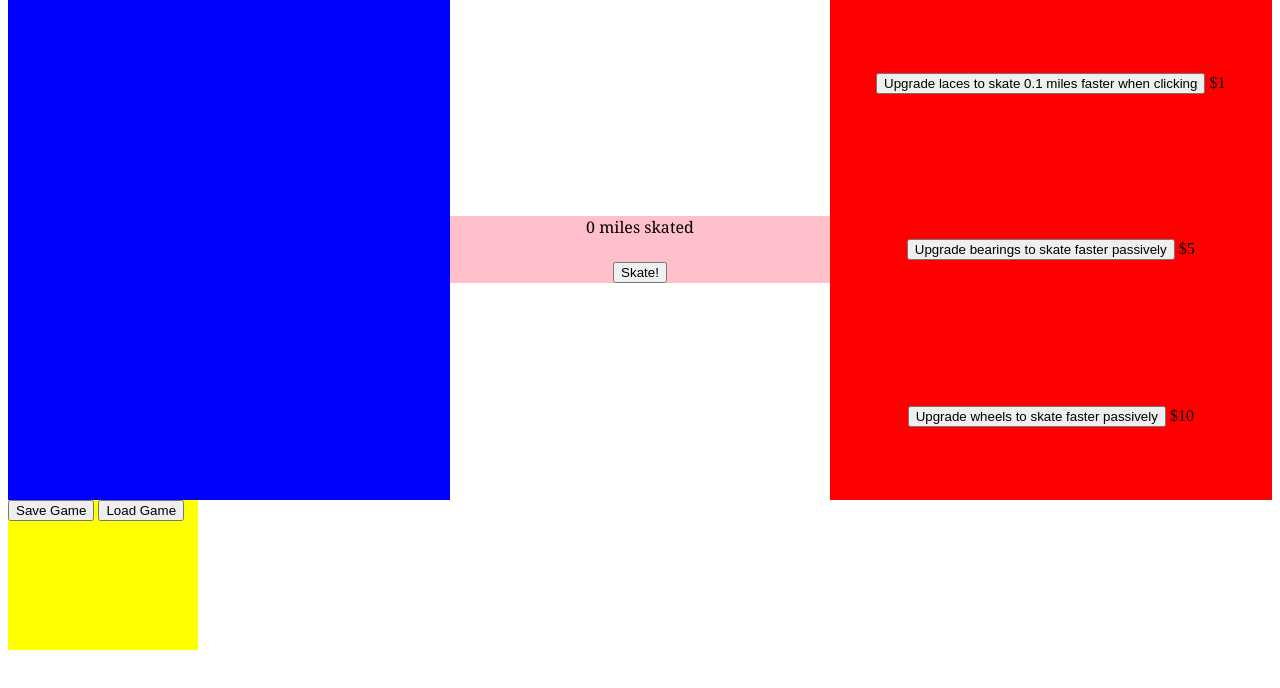
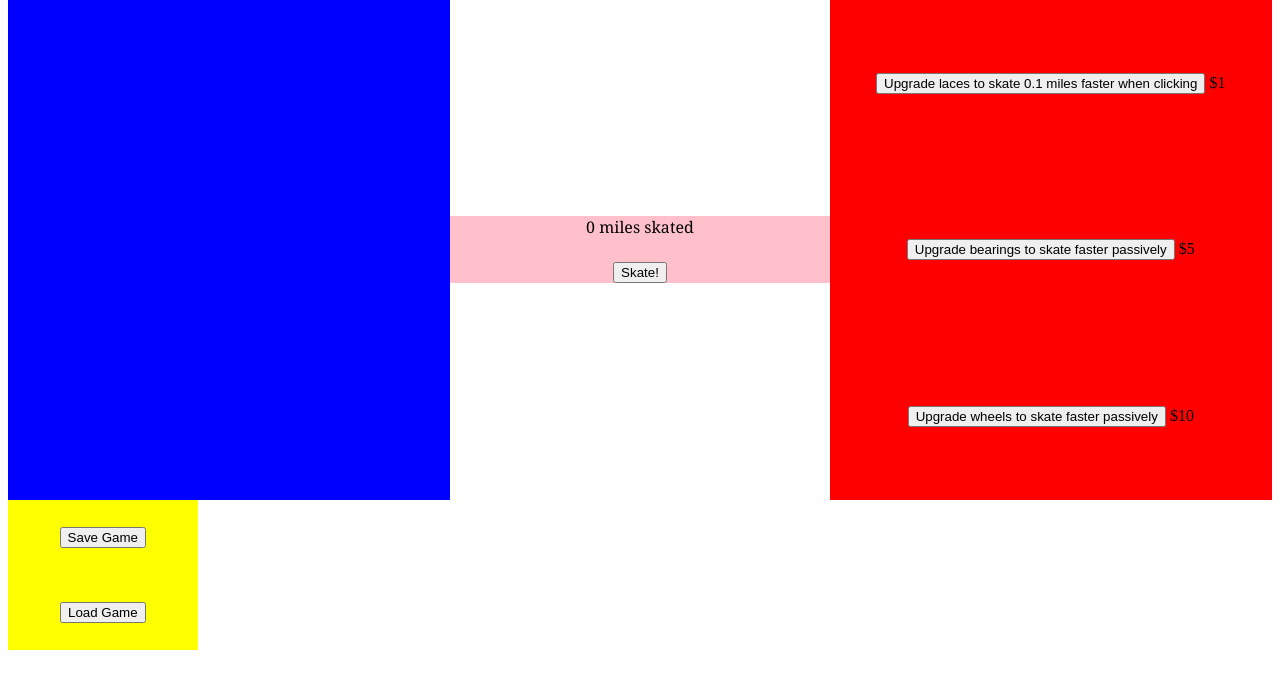
Before and after one commit to JoleneRenee21/roller.github.io, a plain HTML site: page index.html in a window 1280 px wide. Shown: the part 86-774 px from the top of the page. Drawn offline with Linux system fonts and the light colour scheme.

Commit message:
Update style.css
Updated with save and load game functionality

```diff
--- a/style.css
+++ b/style.css
@@ -53,4 +53,8 @@ h1 {
 	background: yellow;
 	width: 15%;
 	height: 150px;
+	display: flex;
+	flex-direction: column;
+	align-items: center;
+	justify-content: space-around;
 }
```
